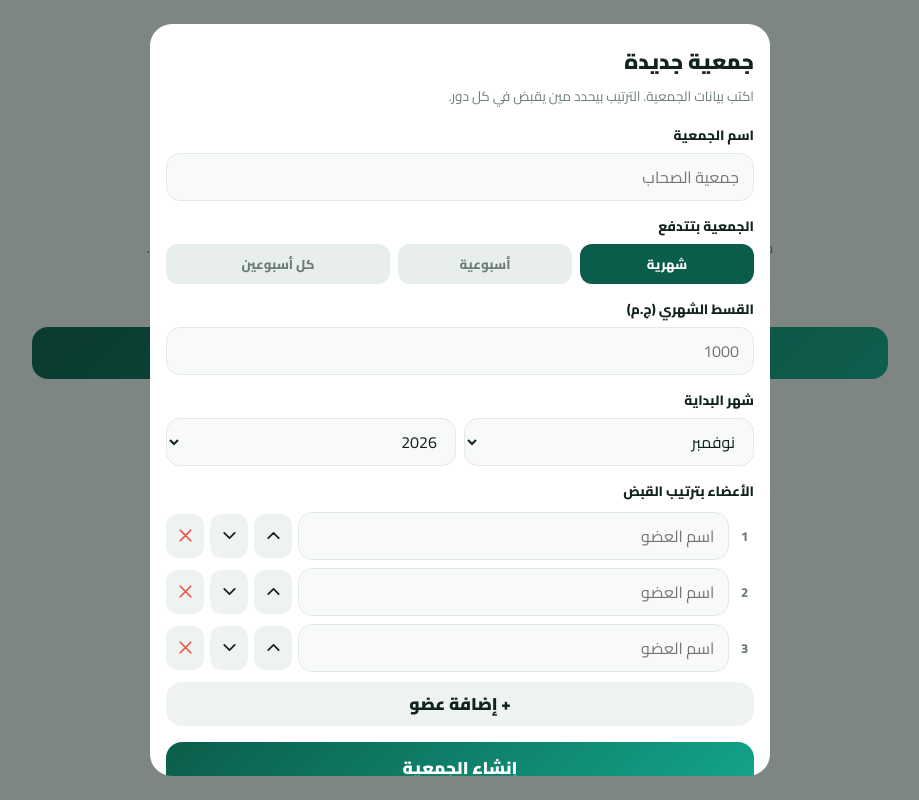
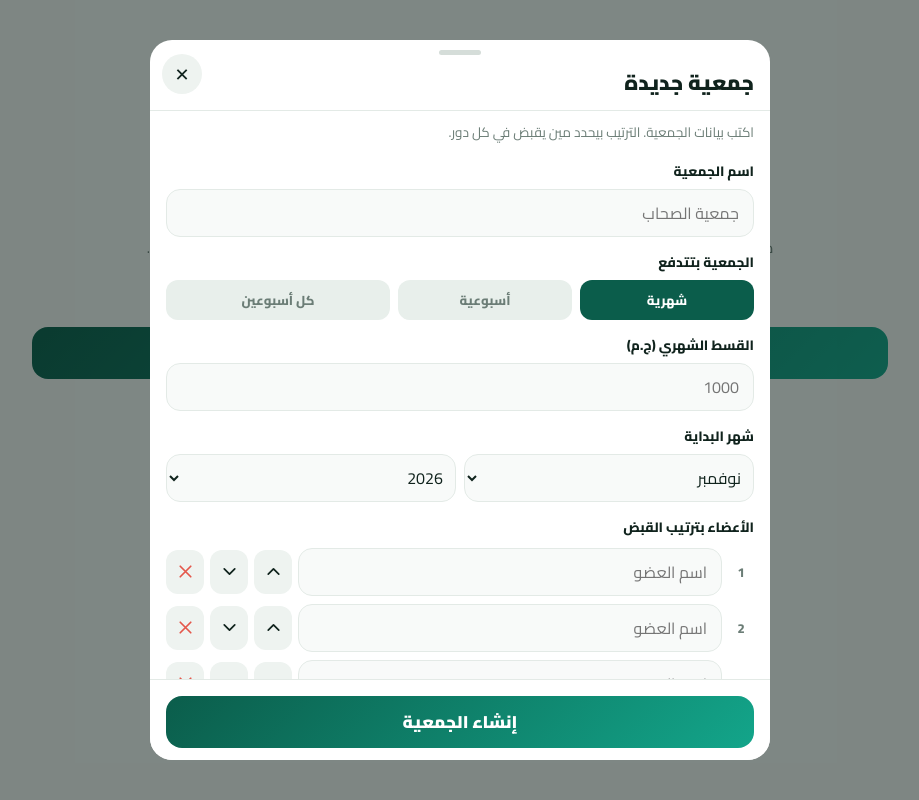
Before and after one commit to yosefatef1907-source/gamaeya, a plain HTML site: page index.html in a window 1280 px wide. Both pictures are taken after a click on the button "ابدأ جمعية جديدة". Shown: the whole page, without its empty margins (180-1099 px from the left). Drawn offline with Linux system fonts and the light colour scheme.

Commit message:
Fix settings sheet, date picker, add new gamaeya and switcher

```diff
--- a/index.html
+++ b/index.html
@@ -363,10 +363,21 @@ button:disabled{opacity:.5;cursor:default}
 .empty b{display:block;font-size:34px;margin-bottom:6px}
 .foot{margin:22px 14px 0;text-align:center;font-size:12px;color:var(--mute);line-height:1.8}
 .strip{background:var(--warnbg);color:#8A5A0A;text-align:center;font-size:12.5px;font-weight:700;padding:6px 10px}
+.swr{display:flex;gap:8px;overflow-x:auto;padding:12px 14px 0;-webkit-overflow-scrolling:touch}
+.swc{flex:none;height:38px;padding:0 14px;border-radius:19px;background:#E8EFEB;color:var(--mute);font-weight:800;font-size:13px;white-space:nowrap;max-width:180px;overflow:hidden;text-overflow:ellipsis}
+.swc.on{background:var(--brand);color:#fff}.swc.add{background:#fff;color:var(--brand);border:1.5px dashed var(--brand2)}
 /* sheets */
-.mask{position:fixed;inset:0;background:rgba(10,25,20,.5);z-index:50;display:flex;align-items:flex-end;justify-content:center;animation:f .18s}
+html.slock,html.slock body{overflow:hidden}
+.sheet.sx{display:flex;flex-direction:column;padding:0;overflow:hidden;max-height:90vh;max-height:90dvh}
+.sx .shead{position:relative;flex:none;padding:10px 16px 8px;touch-action:none;border-bottom:1px solid var(--line)}
+.sx .grab{width:42px;height:5px;border-radius:3px;background:#D5DDD9;margin:0 auto 8px}
+.sx .shead h2{margin:0;padding-inline-end:44px}
+.sx .xc{position:absolute;inset-inline-end:12px;top:14px;width:40px;height:40px;border-radius:50%;background:#EEF3F0;font-size:18px;color:var(--ink);display:grid;place-items:center}
+.sx .sbody{flex:1;min-height:0;overflow-y:auto;overflow-x:hidden;-webkit-overflow-scrolling:touch;overscroll-behavior:contain;padding:10px 16px 16px}
+.sx .sfoot{flex:none;padding:8px 16px calc(12px + var(--sab));border-top:1px solid var(--line);background:#fff}
+.mask{overflow:hidden;touch-action:pan-y;position:fixed;inset:0;background:rgba(10,25,20,.5);z-index:50;display:flex;align-items:flex-end;justify-content:center;animation:f .18s}
 @keyframes f{from{opacity:0}}
-.sheet{background:#fff;width:100%;max-width:520px;max-height:92vh;max-height:92dvh;overflow-y:auto;border-radius:26px 26px 0 0;padding:18px 16px calc(20px + var(--sab));animation:u .22s;-webkit-overflow-scrolling:touch}
+.sheet{background:#fff;width:100%;max-width:520px;max-height:92vh;max-height:92dvh;overflow-y:auto;overflow-x:hidden;overscroll-behavior:contain;border-radius:26px 26px 0 0;padding:18px 16px calc(20px + var(--sab));animation:u .22s;-webkit-overflow-scrolling:touch}
 @keyframes u{from{transform:translateY(40px)}}
 .sheet h2{margin:0 0 4px;font-size:21px;font-weight:900}
 .sheet p.s{margin:0 0 14px;color:var(--mute);font-size:13.5px;line-height:1.7}
@@ -375,6 +386,8 @@ button:disabled{opacity:.5;cursor:default}
 .inp{width:100%;height:48px;border-radius:14px;border:1.5px solid var(--line);background:#F8FAF9;padding:0 14px;font-size:16px;outline:none}
 .inp:focus{border-color:var(--brand2);background:#fff}
 .two{display:flex;gap:8px}
+.mrow .inp{flex:1;min-width:0}
+.two .inp{flex:1;min-width:0;padding:0 8px}
 .mrow{display:flex;gap:6px;align-items:center;margin-top:8px}
 .mrow .no{width:26px;text-align:center;font-weight:800;color:var(--mute);font-size:13px}
 .sm{width:38px;height:44px;border-radius:12px;background:#EEF3F0;display:grid;place-items:center;flex:none;color:var(--ink)}
@@ -562,6 +575,14 @@ function syncHash(){
 function loading(){$app.innerHTML='<div class="spin"></div>'}
 window.addEventListener('hashchange',function(){if(!S.code||parseHash().c!==S.code)location.reload()});
 
+function myList(){try{var l=JSON.parse(lsGet('gam_list')||'[]');return Array.isArray(l)?l:[]}catch(e){return []}}
+function switcherHtml(curName){
+ var l=myList().filter(function(x){return x.code!==S.code});l.push({code:S.code,name:curName});
+ lsSet('gam_list',JSON.stringify(l.filter(function(x,i){return x&&x.code&&l.findIndex(function(y){return y.code===x.code})===i}).slice(-12)));
+ var h='<div class="swr">';
+ l.forEach(function(x){h+='<button class="swc'+(x.code===S.code?' on':'')+'" data-sw="'+esc(x.code)+'">'+esc(x.name)+'</button>'});
+ return h+'<button class="swc add" id="bNew">＋ جمعية جديدة</button></div>';
+}
 function showWelcome(msg){
  S.code=null;
  $app.innerHTML=(DEMO?'<div class="strip">نسخة تجريبية: البيانات على جهازك بس</div>':'')+'<div class="wel"><div class="logo">🤝</div><h1>الجمعية</h1><p>مساحة مشتركة للصحاب: كل واحد يأكد دفعه ويرفع إثبات التحويل، والكل يشوف مين دفع ومين هيقبض.<br><small>التطبيق بيتابع الدفع بس، ومبيحوّلش فلوس.</small></p>'+(msg?'<div class="err" style="margin-bottom:14px">'+esc(msg)+'</div>':'')+'<button class="btn" id="new">ابدأ جمعية جديدة</button><p style="margin-top:18px;font-size:13px">لو صاحبك بعتلك رابط جمعية، افتحه من هنا.</p></div>';
@@ -569,12 +590,12 @@ function showWelcome(msg){
 }
 
 /* ===== sheets ===== */
-function closeSheet(){var m=document.querySelector('.mask');if(m)m.remove();S.sheet=null}
+function closeSheet(){var m=document.querySelector('.mask');if(m)m.remove();S.sheet=null;document.documentElement.classList.remove('slock')}
 function sheet(html,opts){
  closeSheet();var m=document.createElement('div');m.className='mask';
  m.innerHTML='<div class="sheet">'+html+'</div>';
  if(!(opts&&opts.lock))m.addEventListener('click',function(e){if(e.target===m)closeSheet()});
- document.body.appendChild(m);S.sheet=1;return m.firstChild;
+ document.body.appendChild(m);S.sheet=1;document.documentElement.classList.add('slock');return m.firstChild;
 }
 
 function openWho(first){
@@ -620,15 +641,19 @@ function openSetup(edit){
  var cur=edit?S.data.circle:{name:'',amount:'',start:ymNow()};
  var sp=curP==='month'?cur.start.split('-'):[y,now.getMonth()+1];
  var mem=edit?S.data.members.map(function(m){return {id:m.id,name:m.name}}):[{name:''},{name:''},{name:''}];
- var h='<h2>'+(edit?'تعديل الجمعية':'جمعية جديدة')+'</h2><p class="s">'+(edit?'تقدر تغيّر الأسماء والترتيب والمبلغ. مسح عضو بيمسح دفعاته.':'اكتب بيانات الجمعية. الترتيب بيحدد مين يقبض في كل دور.')+'</p>'+
+ var dk=(curP==='month'?todayKey():String(cur.start)).split('-'),dy=+dk[0]||y,dm=+dk[1]||1,dd=+dk[2]||1;
+ function dayOpts(sel){var o='';for(var i=1;i<=31;i++)o+='<option'+(i===sel?' selected':'')+'>'+i+'</option>';return o}
+ var h='<div class="shead"><div class="grab"></div><h2>'+(edit?'تعديل الجمعية':'جمعية جديدة')+'</h2><button class="xc" id="xc" type="button" aria-label="إغلاق">✕</button></div><div class="sbody"><p class="s">'+(edit?'تقدر تغيّر الأسماء والترتيب والمبلغ. مسح عضو بيمسح دفعاته.':'اكتب بيانات الجمعية. الترتيب بيحدد مين يقبض في كل دور.')+'</p>'+
   '<div class="fld"><label>اسم الجمعية</label><input class="inp" id="fn" maxlength="40" placeholder="جمعية الصحاب" value="'+esc(cur.name)+'"></div>'+
   '<div class="fld"><label>الجمعية بتتدفع</label>'+(edit?'<div class="inp" style="display:flex;align-items:center;background:#EEF3F0">'+({month:'كل شهر',week:'كل أسبوع',biweek:'كل أسبوعين'})[curP]+'</div>':'<div class="chips" style="margin:0" id="pp"><button class="chip on" data-p="month">شهرية</button><button class="chip" data-p="week">أسبوعية</button><button class="chip" data-p="biweek">كل أسبوعين</button></div>')+'</div>'+
   '<div class="fld"><label id="la">القسط (ج.م)</label><input class="inp" id="fa" inputmode="numeric" placeholder="1000" value="'+esc(cur.amount)+'"></div>'+
-  '<div class="fld" id="fdate" style="display:none"><label>تاريخ أول دفعة</label><input class="inp" type="date" id="fd" min="2020-01-01" max="2100-12-31" value="'+(curP==='month'?todayKey():esc(cur.start))+'"></div>'+
+  '<div class="fld" id="fdate" style="display:none"><label>تاريخ أول دفعة</label><div class="two" id="fd" style="direction:rtl"><select class="inp" id="fdd" aria-label="اليوم">'+dayOpts(dd)+'</select><select class="inp" id="fdm" aria-label="الشهر">'+MN.map(function(m,i){return '<option value="'+(i+1)+'"'+(dm===i+1?' selected':'')+'>'+m+'</option>'}).join('')+'</select><select class="inp" id="fdy" aria-label="السنة">'+[y-1,y,y+1,y+2].map(function(v){return '<option'+(dy===v?' selected':'')+'>'+v+'</option>'}).join('')+'</select></div></div>'+
   '<div class="fld" id="fmon"><label>شهر البداية</label><div class="two"><select class="inp" id="fm">'+MN.map(function(m,i){return '<option value="'+(i+1)+'"'+(+sp[1]===i+1?' selected':'')+'>'+m+'</option>'}).join('')+'</select><select class="inp" id="fy">'+[y-1,y,y+1,y+2].map(function(v){return '<option'+(+sp[0]===v?' selected':'')+'>'+v+'</option>'}).join('')+'</select></div></div>'+
   '<div class="fld"><label>الأعضاء بترتيب القبض</label><div id="ml"></div><button class="btn alt" id="addm" style="height:44px;margin-top:10px">+ إضافة عضو</button></div>'+
-  '<div class="err" id="er" style="display:none"></div><button class="btn" id="sv">'+(edit?'حفظ التعديلات':'إنشاء الجمعية')+'</button>';
- var s=sheet(h,{lock:!edit&&false});
+  '</div><div class="sfoot"><div class="err" id="er" style="display:none"></div><button class="btn" id="sv" style="margin-top:8px">'+(edit?'حفظ التعديلات':'إنشاء الجمعية')+'</button></div>';
+ var s=sheet(h,{lock:!edit&&false});s.classList.add('sx');
+ s.querySelector('#xc').onclick=closeSheet;
+ (function(){var hd=s.querySelector('.shead'),y0=null,dy=0;hd.addEventListener('touchstart',function(e){y0=e.touches[0].clientY;dy=0;s.style.transition='none'},{passive:true});hd.addEventListener('touchmove',function(e){if(y0===null)return;dy=Math.max(0,e.touches[0].clientY-y0);s.style.transform='translateY('+dy+'px)'},{passive:true});hd.addEventListener('touchend',function(){if(y0===null)return;y0=null;if(dy>90)closeSheet();else{s.style.transition='transform .2s';s.style.transform=''}})})();
  var ml=s.querySelector('#ml');var per=curP;
  function syncP(){s.querySelector('#fdate').style.display=per==='month'?'none':'block';s.querySelector('#fmon').style.display=per==='month'?'block':'none';s.querySelector('#la').textContent=per==='month'?'القسط الشهري (ج.م)':per==='week'?'القسط الأسبوعي (ج.م)':'القسط كل أسبوعين (ج.م)'}
  s.querySelectorAll('#pp .chip').forEach(function(b){b.onclick=function(){per=b.dataset.p;s.querySelectorAll('#pp .chip').forEach(function(x){x.classList.toggle('on',x===b)});syncP()}});
@@ -646,7 +671,8 @@ function openSetup(edit){
  s.querySelector('#addm').onclick=function(){if(mem.length>=40){showErr('الحد الأقصى 40 عضو');return}mem.push({name:''});drawM();var ins=ml.querySelectorAll('input');ins[ins.length-1].focus()};
  s.querySelector('#sv').onclick=function(){
   var name=s.querySelector('#fn').value.trim(),amtS=s.querySelector('#fa').value.replace(/[٠-٩]/g,function(d){return '٠١٢٣٤٥٦٧٨٩'.indexOf(d)}).replace(/[,\s،]/g,'');
-  var amt=Number(amtS),start=per==='month'?s.querySelector('#fy').value+'-'+String(s.querySelector('#fm').value).padStart(2,'0'):s.querySelector('#fd').value;
+  var amt=Number(amtS),start=per==='month'?s.querySelector('#fy').value+'-'+String(s.querySelector('#fm').value).padStart(2,'0'):s.querySelector('#fdy').value+'-'+String(s.querySelector('#fdm').value).padStart(2,'0')+'-'+String(s.querySelector('#fdd').value).padStart(2,'0');
+  if(per!=='month'){var _p=start.split('-'),_d=new Date(+_p[0],+_p[1]-1,+_p[2]);if(_d.getMonth()!==+_p[1]-1)return showErr('اليوم ده مش موجود في الشهر ده، اختار يوم تاني')}
   if(per!=='month'&&!/^\d{4}-\d{2}-\d{2}$/.test(start))return showErr('اختار تاريخ أول دفعة');
   if(per!=='month'&&(start<'2020-01-01'||start>'2100-12-31'))return showErr('التاريخ ده مش منطقي، اختار تاريخ قريب');
   var names=mem.map(function(m){return m.name.trim()});
@@ -740,6 +766,7 @@ function render(){
  var h=(DEMO?'<div class="strip">نسخة تجريبية: البيانات على جهازك بس</div>':'');
  h+='<div class="hero"><div class="hrow"><div style="min-width:0"><div style="font-size:13px;opacity:.85">'+(meM?'أهلاً '+esc(meM.name)+' 👋':'مرحباً 👋')+'</div><h1>'+esc(d.circle.name)+'</h1></div><div style="display:flex;gap:8px"><button class="ibtn" id="bShare" aria-label="مشاركة">'+IC.share+'</button>'+(isAdmin()?'<button class="ibtn" id="bSet" aria-label="إعدادات">'+IC.gear+'</button>':'')+'</div></div>'+
   '<div class="hsub"><span>'+W().inst+': <b class="num">'+fmt(amt)+'</b> ج.م</span><span>الإجمالي: <b class="num">'+fmt(total)+'</b> ج.م</span><span>الأعضاء: <b class="num">'+n+'</b></span></div></div>';
+ h+=switcherHtml(d.circle.name);
  h+='<div class="cards">';
  h+='<div class="pc cur"><div style="min-width:0"><div class="lb">'+(after?'الجمعية خلصت 🎉':before?'أول قبض (الجمعية لسه مبدأتش)':'🏆 قبض '+W().cur)+'</div><div class="nm">'+esc(c0?c0.name:'')+'</div><div class="mo">'+esc(pLabel(cm))+'</div></div><div class="amt"><span class="num">'+fmt(total)+'</span> ج.م<small>المبلغ الإجمالي</small></div></div>';
  h+='<div class="pc"><div class="lb">قبض '+W().nxt+'</div><div class="nm">'+(c1?esc(c1.name):'—')+'</div><div class="mo">'+(c1?esc(pLabel(pKey(ci+1))):'آخر دور')+'</div></div>';
@@ -777,6 +804,8 @@ function render(){
 function bind(){
  var q=function(s){return $app.querySelector(s)};
  q('#bShare').onclick=openShare;
+ var bn=q('#bNew');if(bn)bn.onclick=function(){openSetup(false)};
+ $app.querySelectorAll('[data-sw]').forEach(function(b){b.onclick=function(){var c=b.dataset.sw;if(c===S.code)return;location.hash='#c='+c;S.filter='all';boot()}});
  var bs=q('#bSet');if(bs)bs.onclick=function(){openSetup(true)};
  q('#bPrev').onclick=function(){S.month=pKey(pIdxKey(S.month)-1);render()};
  q('#bNext').onclick=function(){S.month=pKey(pIdxKey(S.month)+1);render()};
```
